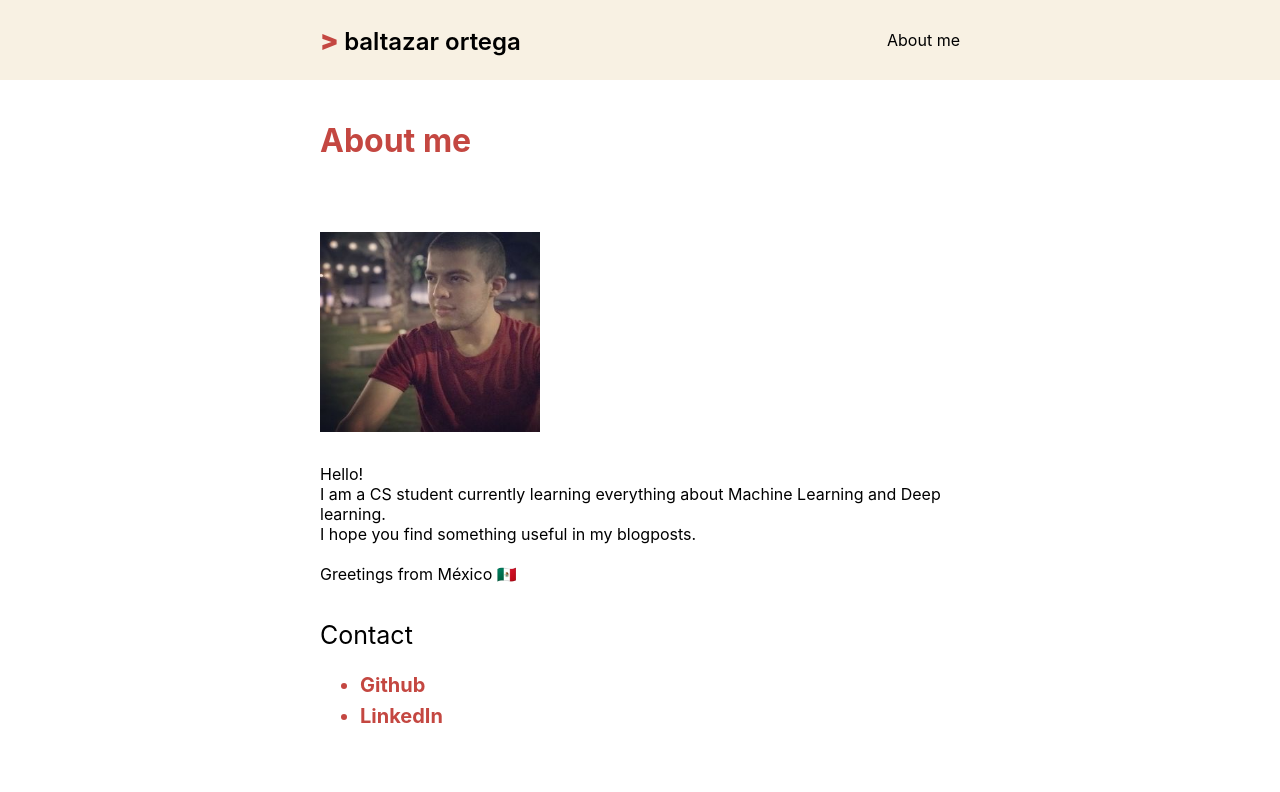
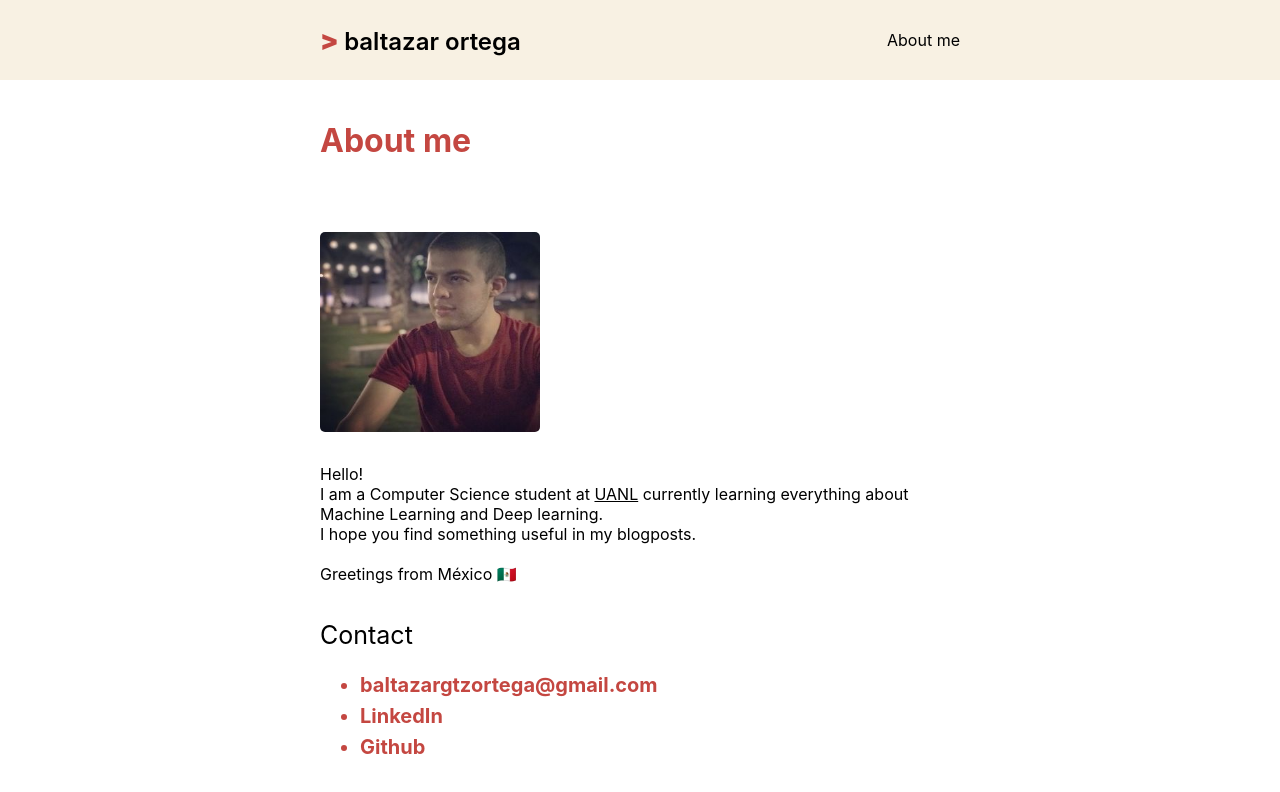
Before and after one commit to Baltazar-Ortega/my_blog, a Next.js app: page /about-me in a window 1280 px wide. Shown: the top 792 px of the page. Built offline with nearby package versions, Linux system fonts and the light colour scheme.

Commit message:
more information in aboutMe, Footer

```diff
--- a/components/PostsList.tsx
+++ b/components/PostsList.tsx
@@ -1,6 +1,7 @@
 import React from "react";
 import styles from "../styles/PostsList.module.scss";
 import Link from "next/link";
+import Footer from "./Footer";
 
 const PostsList = (props) => {
   return (
@@ -44,6 +45,8 @@ const PostsList = (props) => {
           );
         })}
       </ul>
+
+      <Footer></Footer>
     </div>
   );
 };
--- a/pages/about-me.tsx
+++ b/pages/about-me.tsx
@@ -10,12 +10,25 @@ const aboutMe = () => {
       <div className={styles.aboutMeContainer}>
         <h1 className={styles.aboutMeTitle}>About me</h1>
         <div className={styles.photoContainer}>
-          <Image src="/me.jpg" alt="me" width="220" height="200" />
+          <Image
+            src="/me.jpg"
+            alt="me"
+            width="220"
+            height="200"
+            className={styles.photo}
+          />
         </div>
         <p>
-          Hello! <br />
-          I am a CS student currently learning everything about Machine Learning
-          and Deep learning. <br />
+          Hello! <br />I am a Computer Science student at{" "}
+          <a
+            href="https://uanl.mx"
+            target="_blank"
+            style={{ textDecoration: "underline" }}
+          >
+            UANL
+          </a>{" "}
+          currently learning everything about Machine Learning and Deep
+          learning. <br />
           I hope you find something useful in my blogposts. <br />
           <br />
           Greetings from México &#127474;&#127485;
@@ -24,13 +37,7 @@ const aboutMe = () => {
         <p className={styles.contactTitle}>Contact</p>
         <ul>
           <li className={styles.contactElement}>
-            <a
-              href="https://github.com/Baltazar-Ortega"
-              target="_blank"
-              rel="noreferrer"
-            >
-              Github
-            </a>
+            <a>baltazargtzortega@gmail.com</a>
           </li>
           <li className={styles.contactElement}>
             <a
@@ -41,6 +48,15 @@ const aboutMe = () => {
               LinkedIn
             </a>
           </li>
+          <li className={styles.contactElement}>
+            <a
+              href="https://github.com/Baltazar-Ortega"
+              target="_blank"
+              rel="noreferrer"
+            >
+              Github
+            </a>
+          </li>
         </ul>
       </div>
     </div>
--- a/styles/AboutMe.module.scss
+++ b/styles/AboutMe.module.scss
@@ -23,6 +23,9 @@ $padding-container: 0 20rem;
   margin-top: 50px;
   margin-bottom: 12px;
   width: 220px;
+}
+
+.photo {
   border-radius: 5px;
 }
 
```
Also changed, not shown: components/Footer.tsx (added, +17 -0 lines), styles/PostsList.module.scss (+4 -3 lines).
